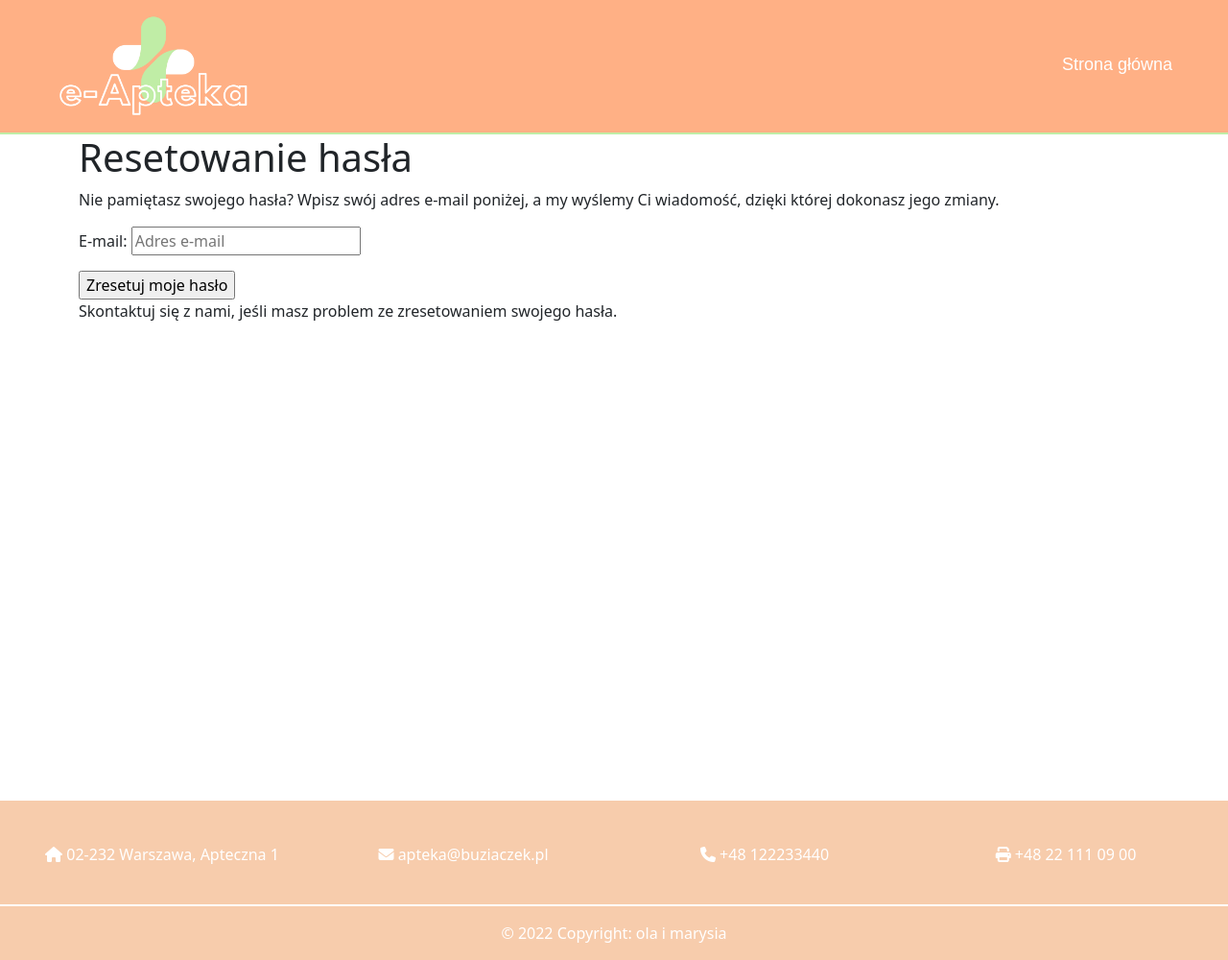
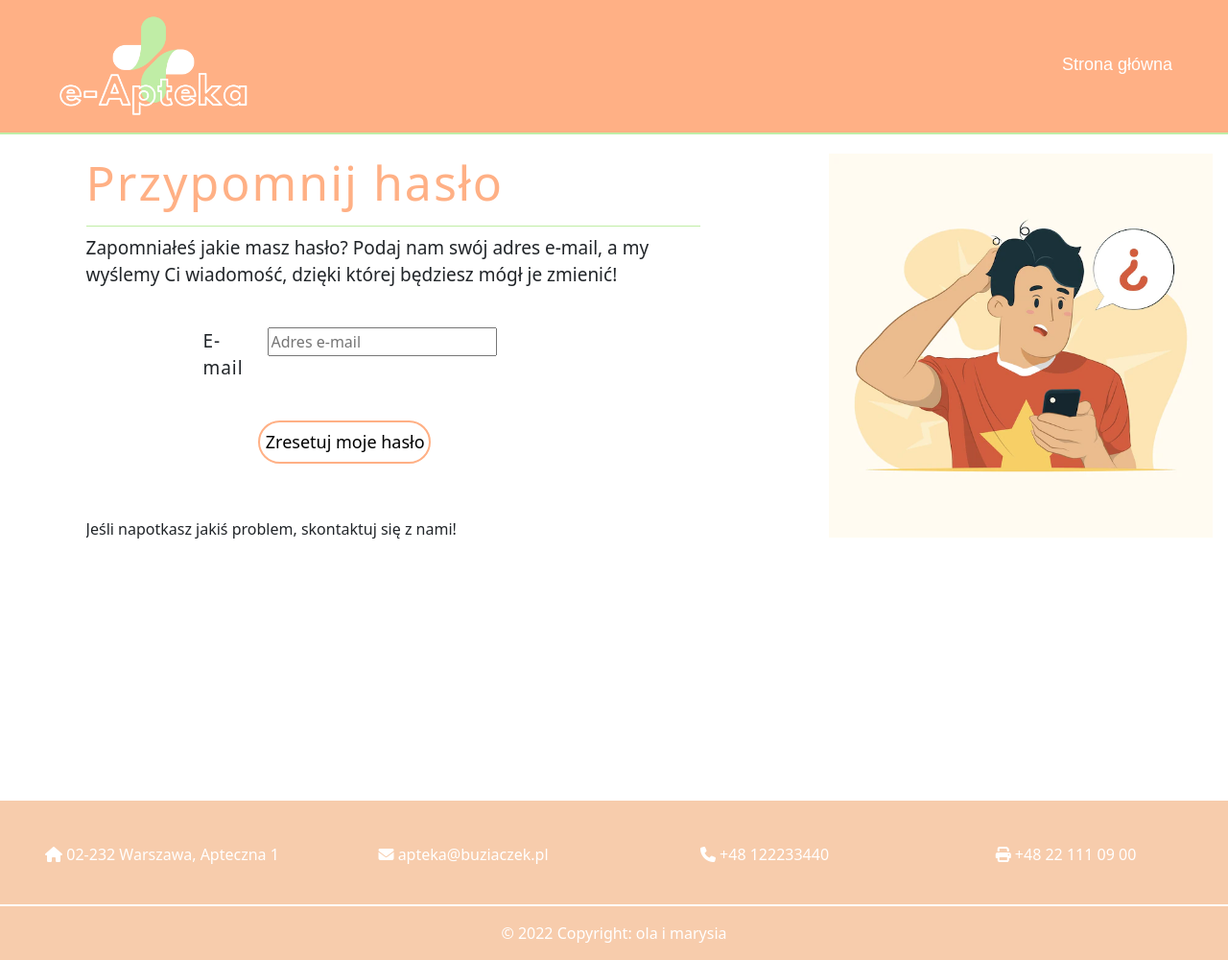
Before and after one commit to rzelazo/OnlinePharmacy, a Django app: page /accounts/password/reset/ in a window 1280 px wide. Shown: the whole page at 96% size. Run offline with Django 3.2, Linux system fonts and the light colour scheme; data comes from the database, SQL or seed files in the repository; some libraries are stand-ins or nearby versions.

Commit message:
nk co się stało z tym dniem .

```diff
--- a/templates/account/base.html
+++ b/templates/account/base.html
@@ -107,7 +107,8 @@
 </div>
 
   <footer class="mt-auto">
-    <div id="footer" class="container-fluid text-center p-4" style="margin-top: 10px; margin-right:0px;  color: white; background-color: #F7CCAC; border-bottom: solid 2px white; border-top: solid 2px white">
+    <div id="footer" class="container-fluid text-center p-4" style=" margin-right:0px;  color: white; background-color: #F7CCAC; border-bottom: solid 2px white; border-top: solid 2px white;
+position: relative; z-index: 10;" >
       <div class="row" style="margin-top:20px">
 
         <div class="col">
--- a/templates/account/password_reset.html
+++ b/templates/account/password_reset.html
@@ -1,24 +1,100 @@
 {% extends "account/base.html" %}
-
+<!DOCTYPE html>
+<html lang="en" xmlns="http://www.w3.org/1999/html" xmlns="http://www.w3.org/1999/html">
 {% load i18n %}
 {% load account %}
 
 {% block head_title %}{% trans "Password Reset" %}{% endblock %}
 
+{% block extra_head%}
+<style>
+    #head{
+        color: #FFB085;
+        letter-spacing: 2px;
+        padding: 0 0 15px 0;
+        border-bottom: 1px solid #C0EDA6;
+        font-size: 50px;
+    }
+    .split {
+        height: 100%;
+        width: 50%;
+        position: fixed;
+        z-index: 1;
+        overflow-x: hidden;
+        padding-top: 20px;
+
+    }
+
+    .left {
+        left: 7%;
+
+    }
+
+    .right {
+        right: 0;
+    }
+    #mail{
+        margin-left: 200%;
+        letter-spacing: 1px;
+        font-size: 19px;
+
+    }
+    #in{
+        margin-left: 20%;
+    }
+    #btn{
+        font-size: 18px;
+        text-align: center;
+        color: black !important;
+        border: solid 2px #FFB085;
+        width: 180px;
+        height: 45px;
+        border-radius: 30px;
+        background-color: transparent;
+        margin-top: 5%;
+        margin-left: 28%;
+    }
+    #btn:hover {
+        background-color: #FFB085 !important;
+        color: white !important;
+    }
+</style>
+{%endblock%}
+
 {% block content %}
-
-    <h1>{% trans "Password Reset" %}</h1>
+<div class="split left">
+    <h1 id="head">Przypomnij hasło</h1>
     {% if user.is_authenticated %}
     {% include "account/snippets/already_logged_in.html" %}
     {% endif %}
 
-    <p>{% trans "Forgotten your password? Enter your e-mail address below, and we'll send you an e-mail allowing you to reset it." %}</p>
-
+    <p style="font-size: 19px">Zapomniałeś jakie masz hasło? Podaj nam swój adres e-mail, a my wyślemy Ci wiadomość, dzięki której będziesz
+    mógł je zmienić!</p>
+    <br>
     <form method="POST" action="{% url 'account_reset_password' %}" class="password_reset">
         {% csrf_token %}
-        {{ form.as_p }}
-        <input type="submit" value="{% trans 'Reset My Password' %}" />
+        <div class="input-group mb-2">
+            <div class="input-group-append" id="forgot">
+                <label id="mail">E-mail</label>
+            </div>
+            <a id="in">{{form.email}}</a>
+        </div>
+
+        <!--{{ form.as_p }}-->
+         <input type="submit" id="btn" value="{% trans 'Reset My Password' %}" />
     </form>
+    <br>
 
-    <p>{% blocktrans %}Please contact us if you have any trouble resetting your password.{% endblocktrans %}</p>
+    <p style="margin-top: 5%">Jeśli napotkasz jakiś problem, skontaktuj się z nami!</p>
+
+
+</div>
+
+<div class="split right">
+    <div class="col" >
+        <img src="/static/forgot-pass.jpg" alt="item_image"; style="height: 400px; margin-left: 35%" >
+    </div>
+</div>
 {% endblock %}
+
+</html>
```
